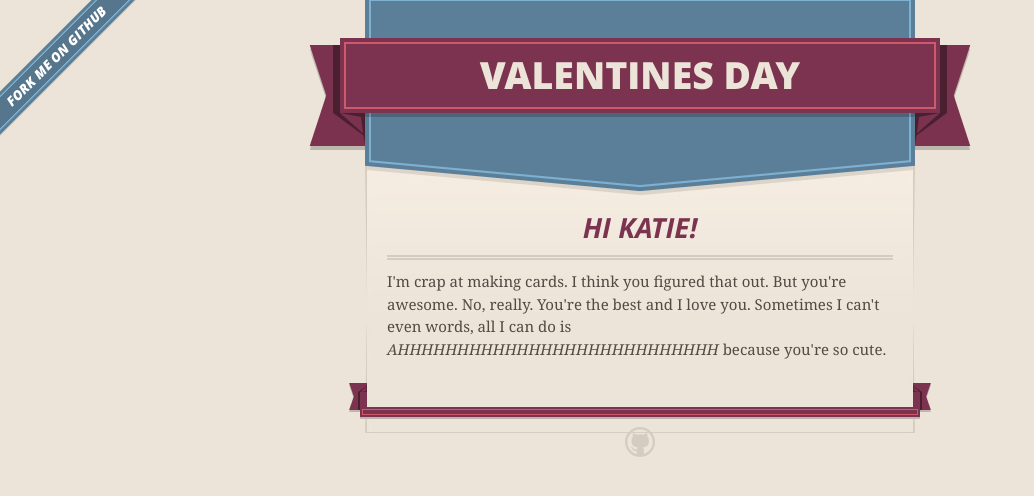
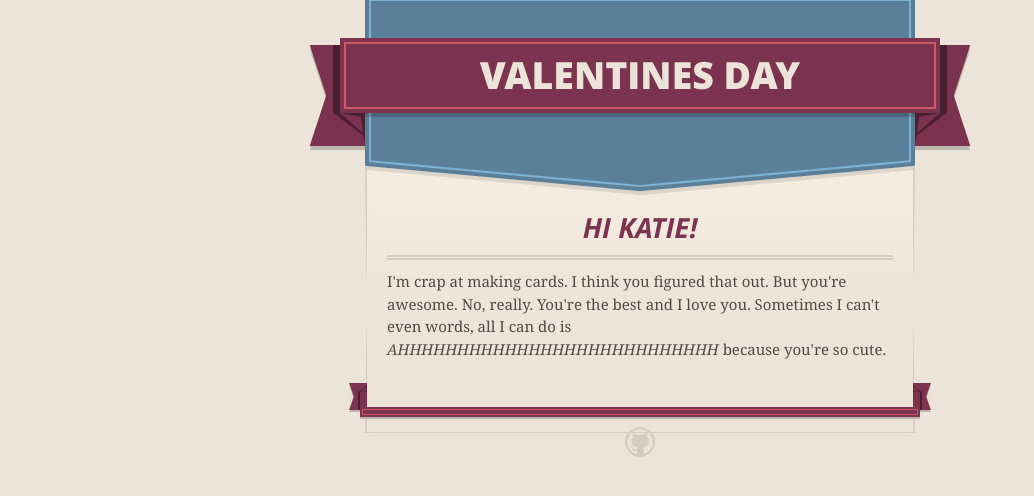
Before and after one commit to Arodang/valentines, a plain HTML site: page index.html in a window 1280 px wide. Shown: the whole page, without its empty margins (0-1034 px from the left). Drawn offline with nearby package versions, Linux system fonts and the light colour scheme.

Commit message:
Update index.html

```diff
--- a/index.html
+++ b/index.html
@@ -21,7 +21,7 @@
   </head>
 
   <body>
-    <a id="forkme_banner" href="https://github.com/Arodang/valentines"></a>
+    <a href="https://github.com/Arodang/valentines"></a>
     <div class="shell">
 
       <header>
```
